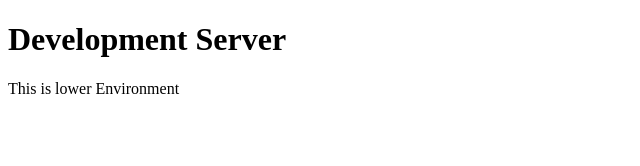
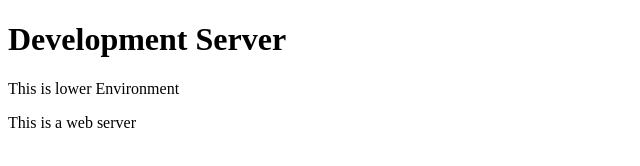
Before and after one commit to DhivakarKS31/devops, a plain HTML site: page index.html in a window 1280 px wide. Shown: the whole page, without its empty margins (0-640 px from the left). Drawn offline with Linux system fonts and the light colour scheme.

Commit message:
Update index.html

```diff
--- a/index.html
+++ b/index.html
@@ -5,6 +5,7 @@
 <h1>Development Server</h1>
 
 <p>This is lower Environment</p>
+<p>This is a web server</p>
 
 </body>
 </html>
```
